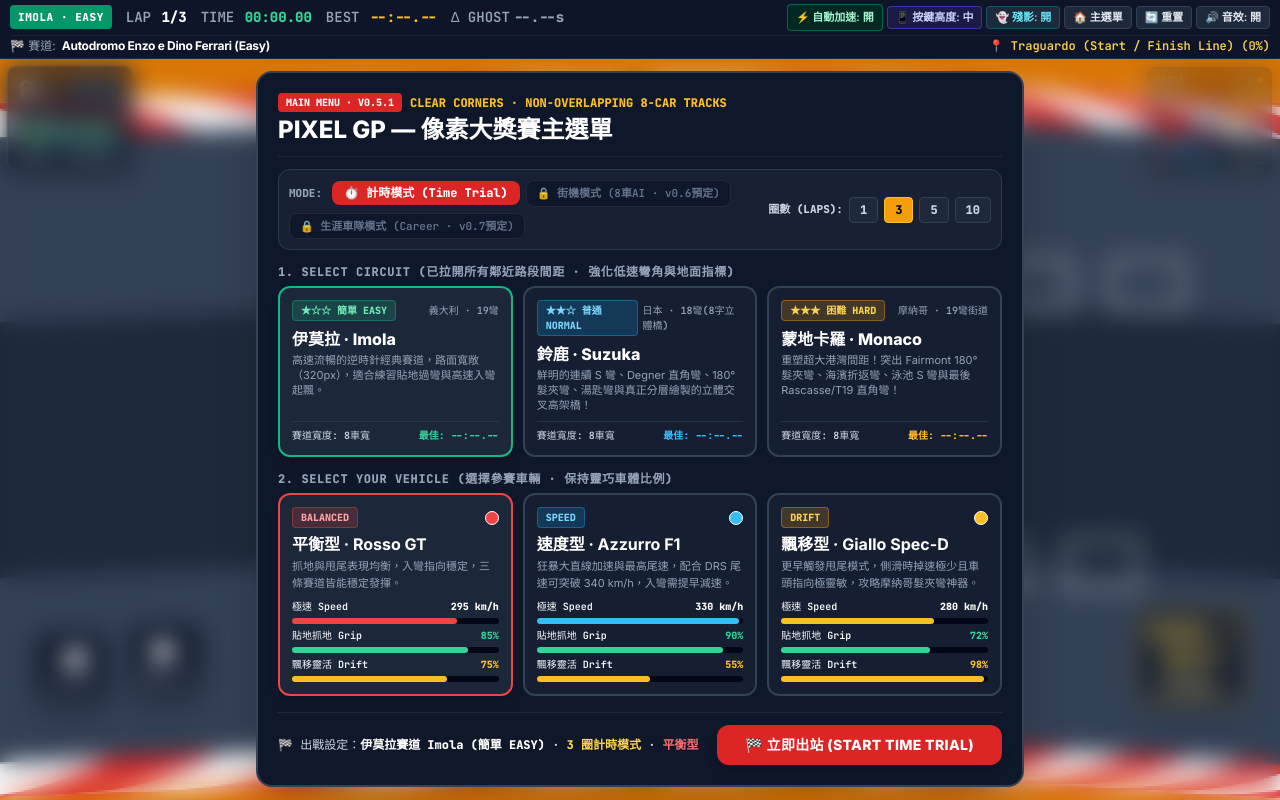
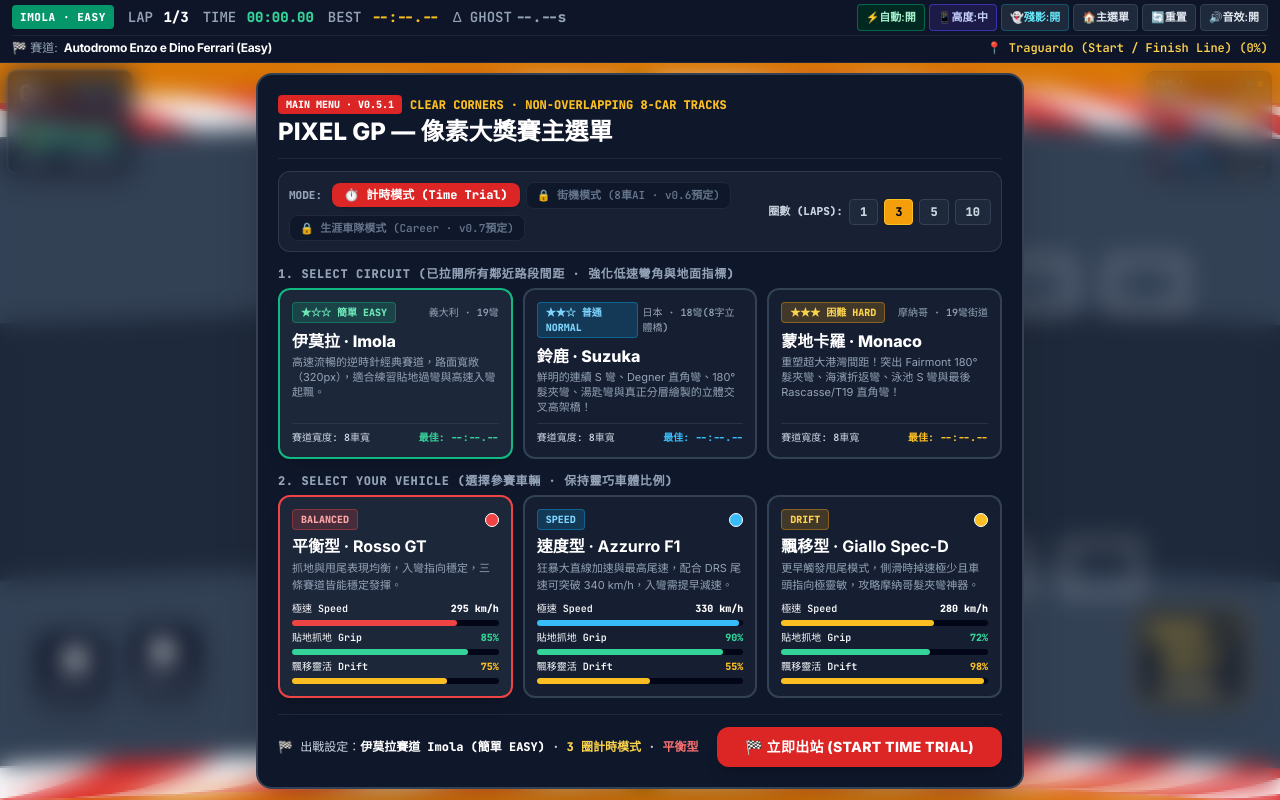
Before and after one commit to PennyPixelLab/-Pixel-GP-2D-Top-Down-Retro-Pixel-Racing-, a plain HTML site: page index.html in a window 1280 px wide. Drawn offline with nearby package versions, Linux system fonts and the light colour scheme.

Commit message:
Update index.html

```diff
--- a/index.html
+++ b/index.html
@@ -58,12 +58,13 @@
 </head>
 <body class="h-[100dvh] w-screen flex flex-col bg-slate-950 overflow-hidden">
 
-  <!-- Top Header / Telemetry Bar (Fixed 2-Row Structure: Zero dynamic wrapping, full Track Name & full Corner Name visible!) -->
-  <header class="w-full bg-slate-900/95 border-b border-slate-800 px-2.5 py-1 flex flex-col gap-1 z-20 shrink-0">
-    <!-- Row 1: Timers & Quick Action Controls (Strictly single-line nowrap) -->
-    <div class="w-full flex items-center justify-between gap-2 whitespace-nowrap overflow-x-auto">
-      <div class="flex items-center gap-2 sm:gap-3.5 text-xs sm:text-sm mono shrink-0">
-        <span id="hudTrackBadge" class="inline-flex items-center px-2 py-0.5 rounded text-[10px] sm:text-[11px] font-extrabold bg-emerald-600 text-white tracking-wider uppercase mono shrink-0">IMOLA · EASY</span>
+  <!-- Top Header / Telemetry Bar (Responsive Fixed-Row Structure: All top buttons 100% visible on Mobile & PC, zero dynamic jumping, full Track & Corner names visible!) -->
+  <header class="w-full bg-slate-900/95 border-b border-slate-800 px-2 sm:px-3 py-1 flex flex-col gap-1 z-20 shrink-0">
+    <!-- Top Section: Timers + Quick Action Controls (Stacks cleanly on Mobile so buttons never get pushed off-screen; side-by-side on PC) -->
+    <div class="w-full flex flex-col lg:flex-row lg:items-center lg:justify-between gap-1">
+      <!-- Timers Row -->
+      <div class="w-full lg:w-auto flex items-center justify-between lg:justify-start gap-1.5 sm:gap-3.5 text-[11px] sm:text-sm mono whitespace-nowrap">
+        <span id="hudTrackBadge" class="inline-flex items-center px-1.5 sm:px-2 py-0.5 rounded text-[10px] sm:text-[11px] font-extrabold bg-emerald-600 text-white tracking-wider uppercase mono shrink-0">IMOLA · EASY</span>
         <div>
           <span class="text-slate-400">LAP</span>
           <span id="hudLap" class="font-bold text-white ml-0.5">1/3</span>
@@ -76,42 +77,42 @@
           <span class="text-slate-400">BEST</span>
           <span id="hudBestTime" class="font-bold text-amber-400 ml-0.5">--:--.--</span>
         </div>
-        <div id="ghostDeltaContainer" class="hidden sm:flex items-center">
+        <div id="ghostDeltaContainer" class="hidden md:flex items-center">
           <span class="text-slate-400">Δ GHOST</span>
           <span id="hudGhostDelta" class="font-bold text-slate-400 ml-1">--.--s</span>
         </div>
       </div>
 
-      <!-- Quick Action Buttons -->
-      <div class="flex items-center gap-1 shrink-0">
-        <button id="btnToggleAutoGas" type="button" class="px-2 py-0.5 rounded bg-emerald-950/90 hover:bg-emerald-900 text-[11px] font-semibold text-emerald-200 border border-emerald-700/80 transition">
-          ⚡ 自動加速: 開
+      <!-- Quick Action Buttons (6-column full-width grid on mobile so ALL buttons are 100% visible; inline flex on PC) -->
+      <div class="w-full lg:w-auto grid grid-cols-6 lg:flex items-center gap-1 shrink-0">
+        <button id="btnToggleAutoGas" type="button" class="px-1 sm:px-2 py-1 rounded bg-emerald-950/90 hover:bg-emerald-900 text-[10px] sm:text-[11px] font-semibold text-emerald-200 border border-emerald-700/80 transition text-center whitespace-nowrap">
+          ⚡自動:開
         </button>
-        <button id="btnTogglePadHeight" type="button" class="px-2 py-0.5 rounded bg-indigo-950/90 hover:bg-indigo-900 text-[11px] font-semibold text-indigo-200 border border-indigo-700/80 transition">
-          📱 按鍵高度: 中
+        <button id="btnTogglePadHeight" type="button" class="px-1 sm:px-2 py-1 rounded bg-indigo-950/90 hover:bg-indigo-900 text-[10px] sm:text-[11px] font-semibold text-indigo-200 border border-indigo-700/80 transition text-center whitespace-nowrap">
+          📱高度:中
         </button>
-        <button id="btnToggleGhost" type="button" class="hidden sm:inline-block px-2 py-0.5 rounded bg-slate-800 hover:bg-slate-700 text-[11px] font-semibold text-cyan-300 border border-cyan-800/80 transition">
-          👻 殘影: 開
+        <button id="btnToggleGhost" type="button" class="px-1 sm:px-2 py-1 rounded bg-slate-800 hover:bg-slate-700 text-[10px] sm:text-[11px] font-semibold text-cyan-300 border border-cyan-800/80 transition text-center whitespace-nowrap">
+          👻殘影:開
         </button>
-        <button id="btnCarSelect" type="button" class="px-2 py-0.5 rounded bg-slate-800 hover:bg-slate-700 text-[11px] font-semibold text-slate-200 border border-slate-700 transition">
-          🏠 主選單
+        <button id="btnCarSelect" type="button" class="px-1 sm:px-2 py-1 rounded bg-slate-800 hover:bg-slate-700 text-[10px] sm:text-[11px] font-semibold text-slate-200 border border-slate-700 transition text-center whitespace-nowrap">
+          🏠主選單
         </button>
-        <button id="btnResetCar" type="button" class="px-2 py-0.5 rounded bg-slate-800 hover:bg-slate-700 text-[11px] font-semibold text-slate-200 border border-slate-700 transition">
-          🔄 重置
+        <button id="btnResetCar" type="button" class="px-1 sm:px-2 py-1 rounded bg-slate-800 hover:bg-slate-700 text-[10px] sm:text-[11px] font-semibold text-slate-200 border border-slate-700 transition text-center whitespace-nowrap">
+          🔄重置
         </button>
-        <button id="btnToggleMute" type="button" class="px-2 py-0.5 rounded bg-slate-800 hover:bg-slate-700 text-[11px] font-semibold text-slate-200 border border-slate-700 transition">
-          🔊 音效: 開
+        <button id="btnToggleMute" type="button" class="px-1 sm:px-2 py-1 rounded bg-slate-800 hover:bg-slate-700 text-[10px] sm:text-[11px] font-semibold text-slate-200 border border-slate-700 transition text-center whitespace-nowrap">
+          🔊音效:開
         </button>
       </div>
     </div>
 
-    <!-- Row 2: Dedicated Full Track Name & Full Corner Name Bar (100% visible, never truncates or jumps!) -->
-    <div class="w-full flex items-center justify-between gap-3 pt-0.5 border-t border-slate-800/80 text-[11px] sm:text-xs whitespace-nowrap overflow-hidden">
-      <div class="flex items-center gap-1.5 text-slate-200 font-bold shrink-0">
+    <!-- Bottom Section: Dedicated Full Track Name & Full Corner Name Bar (Fixed single-line per item on Mobile, side-by-side on PC — 100% visible, never dynamically wraps or jumps!) -->
+    <div class="w-full flex flex-col sm:flex-row sm:items-center sm:justify-between gap-0.5 sm:gap-3 pt-0.5 border-t border-slate-800/80 text-[11px] sm:text-xs whitespace-nowrap overflow-hidden">
+      <div class="h-4 sm:h-5 flex items-center gap-1.5 text-slate-200 font-bold shrink-0">
         <span class="text-slate-400 font-normal">🏁 賽道:</span>
         <h1 id="hudTrackFullName" class="font-bold text-white tracking-tight">Autodromo Enzo e Dino Ferrari (Easy)</h1>
       </div>
-      <div class="flex items-center gap-1.5 mono font-semibold text-amber-300">
+      <div class="h-4 sm:h-5 flex items-center gap-1.5 mono font-semibold text-amber-300 shrink-0">
         <span id="cornerNameBadge">📍 Traguardo (Start / Finish Line) (0%)</span>
       </div>
     </div>
@@ -927,7 +928,7 @@
 
       const hudBadge = document.getElementById('hudTrackBadge');
       hudBadge.textContent = active.cfg.badgeText;
-      hudBadge.className = `inline-flex items-center px-2 py-0.5 rounded text-[11px] font-extrabold text-white tracking-wider uppercase mono ${active.cfg.badgeColor}`;
+      hudBadge.className = `inline-flex items-center px-1.5 sm:px-2 py-0.5 rounded text-[10px] sm:text-[11px] font-extrabold text-white tracking-wider uppercase mono shrink-0 ${active.cfg.badgeColor}`;
       document.getElementById('hudTrackFullName').textContent = active.cfg.fullName;
       document.getElementById('minimapTitle').textContent = active.cfg.shortTitle;
 
@@ -960,12 +961,12 @@
 
     function updateAutoGasUI() {
       if (autoAccelerate && !usingKeyboardGas) {
-        btnToggleAutoGas.textContent = '⚡ 自動加速: 開';
-        btnToggleAutoGas.className = 'px-2 py-1 rounded bg-emerald-950/90 hover:bg-emerald-900 text-[11px] font-semibold text-emerald-200 border border-emerald-700/80 transition';
+        btnToggleAutoGas.textContent = '⚡自動:開';
+        btnToggleAutoGas.className = 'px-1 sm:px-2 py-1 rounded bg-emerald-950/90 hover:bg-emerald-900 text-[10px] sm:text-[11px] font-semibold text-emerald-200 border border-emerald-700/80 transition text-center whitespace-nowrap';
         btnPedalGas.classList.add('hidden');
       } else {
-        btnToggleAutoGas.textContent = '⚡ 自動加速: 關';
-        btnToggleAutoGas.className = 'px-2 py-1 rounded bg-slate-800 hover:bg-slate-700 text-[11px] font-semibold text-slate-300 border border-slate-700 transition';
+        btnToggleAutoGas.textContent = '⚡自動:關';
+        btnToggleAutoGas.className = 'px-1 sm:px-2 py-1 rounded bg-slate-800 hover:bg-slate-700 text-[10px] sm:text-[11px] font-semibold text-slate-300 border border-slate-700 transition text-center whitespace-nowrap';
         btnPedalGas.classList.remove('hidden');
       }
     }
@@ -1035,9 +1036,9 @@
     bindTouchButton('btnPedalBrake', 'brake');
 
     const padPresets = [
-      { cls: 'thumb-zone-low', label: '📱 按鍵高度: 低' },
-      { cls: 'thumb-zone-mid', label: '📱 按鍵高度: 中' },
-      { cls: 'thumb-zone-high', label: '📱 按鍵高度: 高' }
+      { cls: 'thumb-zone-low', label: '📱高度:低' },
+      { cls: 'thumb-zone-mid', label: '📱高度:中' },
+      { cls: 'thumb-zone-high', label: '📱高度:高' }
     ];
     let curPadPresetIdx = 1;
     const touchControlsBar = document.getElementById('touchControlsBar');
@@ -1162,11 +1163,11 @@
     btnToggleMute.addEventListener('click', () => {
       initAudio();
       isMuted = !isMuted;
-      btnToggleMute.textContent = isMuted ? '🔇 音效: 關' : '🔊 音效: 開';
+      btnToggleMute.textContent = isMuted ? '🔇音效:關' : '🔊音效:開';
     });
     btnToggleGhost.addEventListener('click', () => {
       ghostEnabled = !ghostEnabled;
-      btnToggleGhost.textContent = ghostEnabled ? '👻 殘影: 開' : '👻 殘影: 關';
+      btnToggleGhost.textContent = ghostEnabled ? '👻殘影:開' : '👻殘影:關';
       showToast('Ghost Car 設定更新', ghostEnabled ? '已啟用最佳單圈殘影重播' : '已隱藏 Ghost 殘影');
     });
 
```
